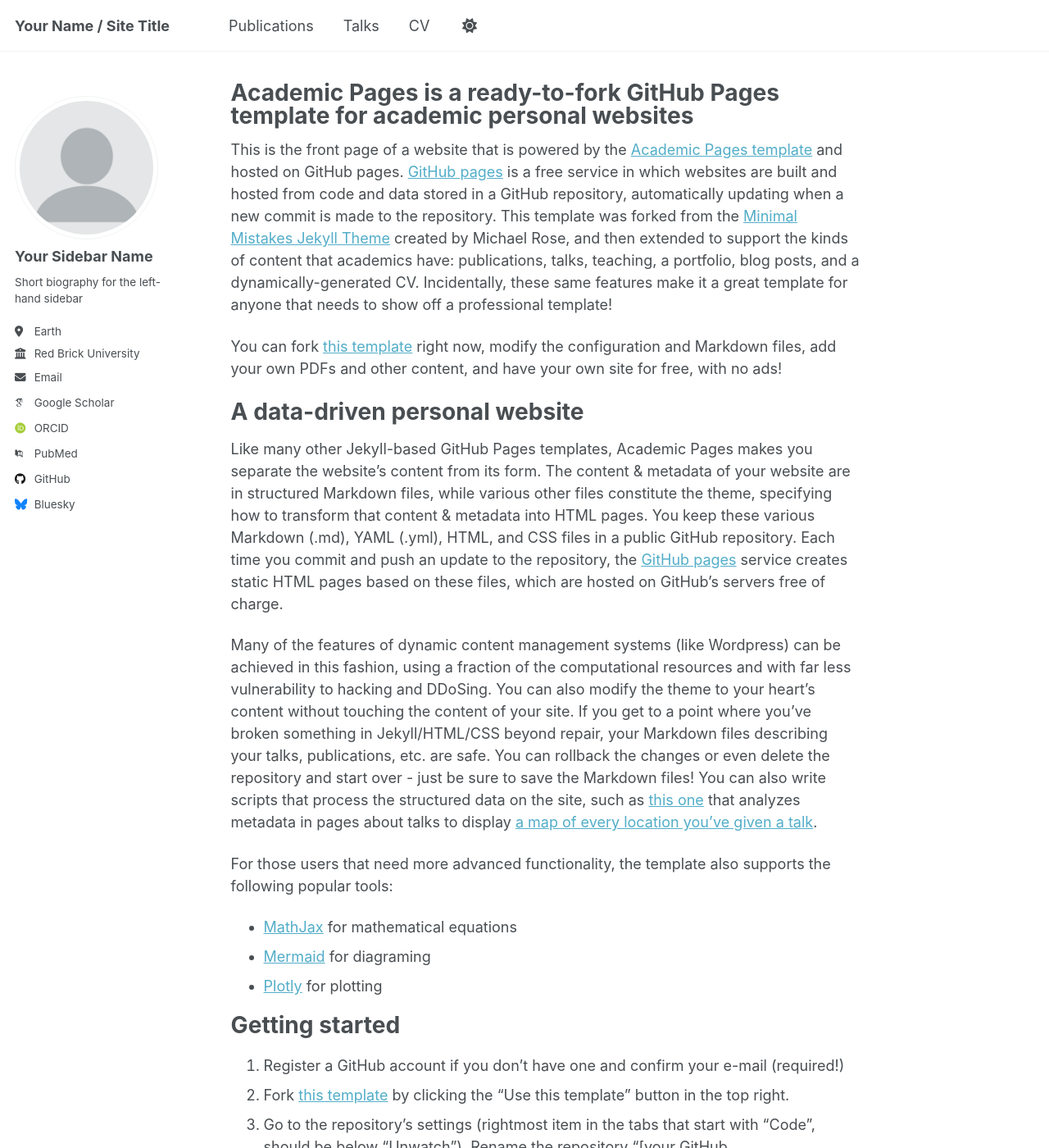
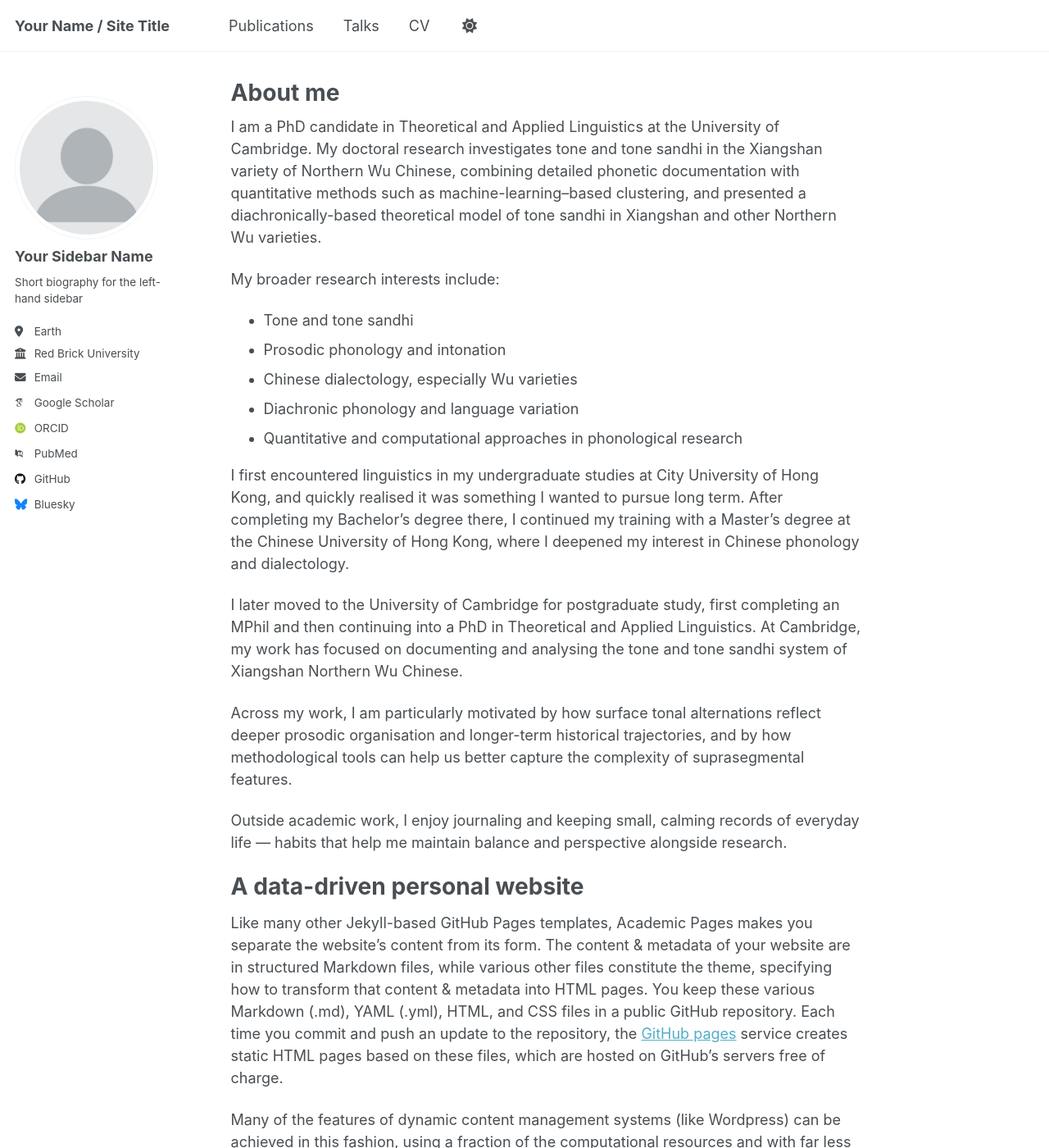
Before and after one commit to yibingshi418/yibingshi418.github.io, a Jekyll site: the page built from _pages/about.md, in a window 1280 px wide and 1400 px high. Shown: the whole window at 82% size. Built offline with Jekyll 4.4.1, drawn with Linux system fonts in a browser that asks for light colours; some web fonts are replaced; a script that is not in the unit is left out.

Commit message:
Update about.md

```diff
--- a/_pages/about.md
+++ b/_pages/about.md
@@ -1,15 +1,35 @@
 ---
 permalink: /
-title: "Academic Pages is a ready-to-fork GitHub Pages template for academic personal websites"
+title: "About me"
 author_profile: true
 redirect_from:
   - /about/
   - /about.html
 ---
 
-This is the front page of a website that is powered by the [Academic Pages template](https://github.com/academicpages/academicpages.github.io) and hosted on GitHub pages. [GitHub pages](https://pages.github.com) is a free service in which websites are built and hosted from code and data stored in a GitHub repository, automatically updating when a new commit is made to the repository. This template was forked from the [Minimal Mistakes Jekyll Theme](https://mmistakes.github.io/minimal-mistakes/) created by Michael Rose, and then extended to support the kinds of content that academics have: publications, talks, teaching, a portfolio, blog posts, and a dynamically-generated CV. Incidentally, these same features make it a great template for anyone that needs to show off a professional template!
+I am a PhD candidate in Theoretical and Applied Linguistics at the University of Cambridge. My doctoral research investigates tone and tone sandhi in the Xiangshan variety of Northern Wu Chinese, combining detailed phonetic documentation with quantitative methods such as machine-learning–based clustering, and presented a diachronically-based theoretical model of tone sandhi in Xiangshan and other Northern Wu varieties.
 
- You can fork [this template](https://github.com/academicpages/academicpages.github.io) right now, modify the configuration and Markdown files, add your own PDFs and other content, and have your own site for free, with no ads!
+My broader research interests include:
+
+- Tone and tone sandhi
+- Prosodic phonology and intonation
+- Chinese dialectology, especially Wu varieties
+- Diachronic phonology and language variation
+- Quantitative and computational approaches in phonological research
+
+
+
+I first encountered linguistics in my undergraduate studies at City University of Hong Kong, and quickly realised it was something I wanted to pursue long term. After completing my Bachelor’s degree there, I continued my training with a Master’s degree at the Chinese University of Hong Kong, where I deepened my interest in Chinese phonology and dialectology.
+
+I later moved to the University of Cambridge for postgraduate study, first completing an MPhil and then continuing into a PhD in Theoretical and Applied Linguistics. At Cambridge, my work has focused on documenting and analysing the tone and tone sandhi system of Xiangshan Northern Wu Chinese.
+
+Across my work, I am particularly motivated by how surface tonal alternations reflect deeper prosodic organisation and longer-term historical trajectories, and by how methodological tools can help us better capture the complexity of suprasegmental features.
+
+Outside academic work, I enjoy journaling and keeping small, calming records of everyday life — habits that help me maintain balance and perspective alongside research.
+
+
+
+
 
 A data-driven personal website
 ======
```
